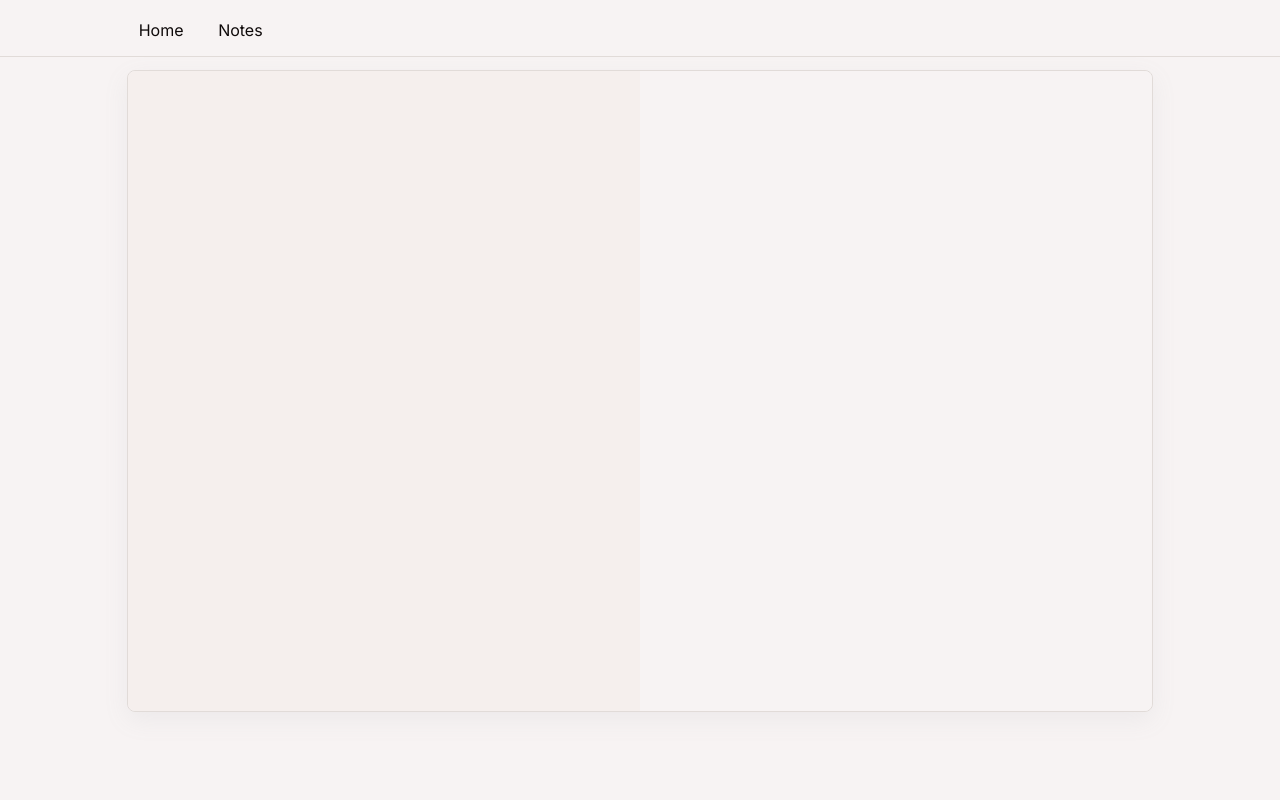
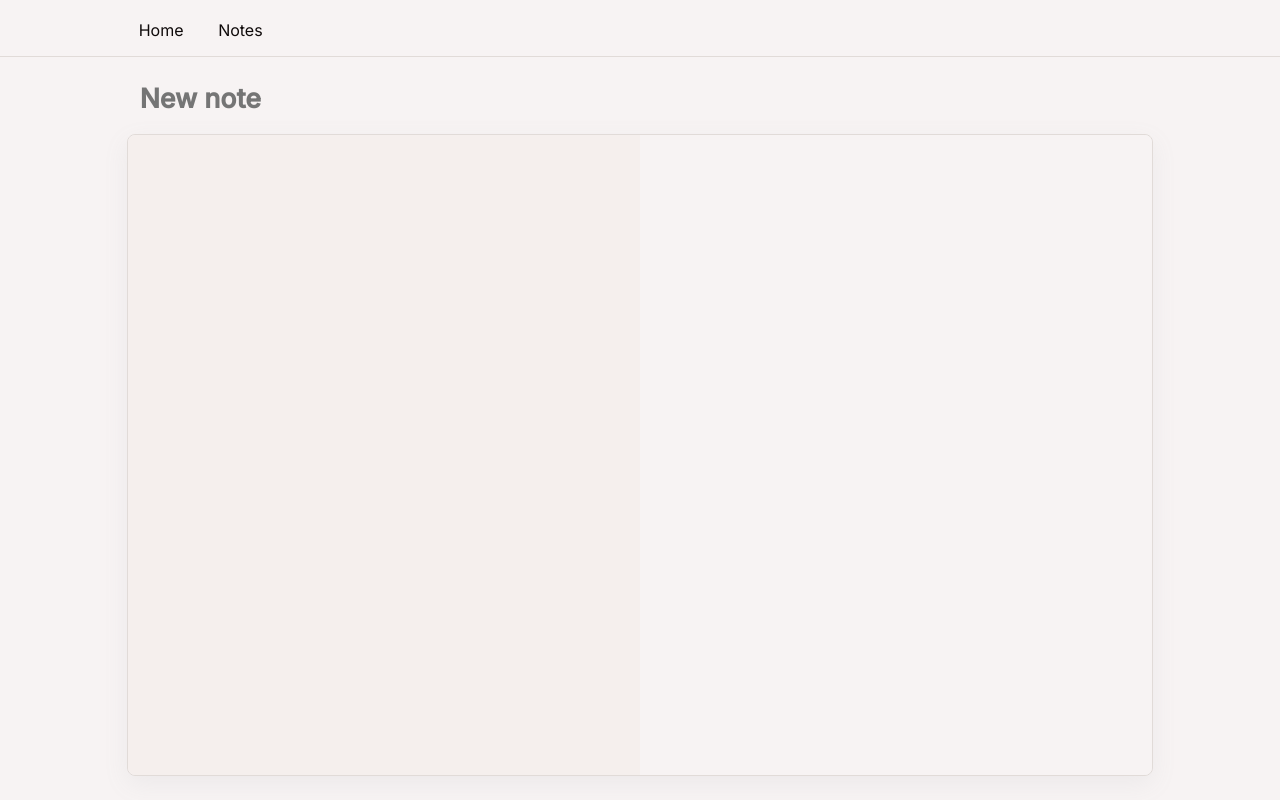
Before and after one commit to samkaj/buddy, a React (Create React App) app: page /notes in a window 1280 px wide. Built offline with nearby package versions, Linux system fonts and the light colour scheme.

Commit message:
Notes: Allow the user to set a filename.

```diff
--- a/src/main.scss
+++ b/src/main.scss
@@ -1,6 +1,7 @@
 @import url('https://fonts.googleapis.com/css2?family=Fira+Code:wght@400;600&family=Inter:wght@300;400;500&family=Secular+One&display=swap');
 
 $black: #0f0a0a;
+$blackvar: #353030;
 $white: #f7f3f3;
 
 $grey: #e1dbd8;
@@ -27,7 +28,7 @@ html {
 
 ::-moz-selection,
 ::selection {
-    background: $darkgrey;
+    background: $primaryvar;
 }
 
 .code {
--- a/src/notes/index.tsx
+++ b/src/notes/index.tsx
@@ -1,16 +1,29 @@
-import { FormEvent, useState } from 'react';
+import { FocusEvent, FormEvent, useState } from 'react';
 import { generate } from '../models/md-parser/generator';
 import './notes.scss';
 
 export const Notes = () => {
     const [output, setOutput] = useState<JSX.Element[]>();
+    const [noteName, setNoteName] = useState<string>('New note');
 
     const onTextInput = (e: FormEvent<HTMLTextAreaElement>) => {
         setOutput(generate(e.currentTarget.value));
     };
 
+    const onFilenameChange = (e: FocusEvent<HTMLInputElement>) => {
+        setNoteName(e.currentTarget.value);
+    };
+
     return (
         <>
+            <input
+                type="text"
+                name="Note name"
+                id="filename"
+                placeholder={noteName}
+                className="filename"
+                onBlur={onFilenameChange}
+            />
             <section className="editor shadow">
                 <textarea
                     className="input code"
--- a/src/notes/notes.scss
+++ b/src/notes/notes.scss
@@ -31,3 +31,28 @@ textarea.input {
     color: $black;
     max-width: 40vw;
 }
+
+.filename {
+    outline: none;
+    border: none;
+    background-color: transparent;
+    margin: 0 6pt 6pt 10vw;
+    padding: 8pt;
+    font-size: 20pt;
+    font-weight: 600;
+    border: 1px solid transparent;
+}
+
+.filename:focus,
+.filename:hover {
+    border-radius: 8px;
+    border-color: $grey;
+    background-color: $white;
+}
+
+::placeholder,
+:-ms-input-placeholder,
+::-ms-input-placeholder {
+    color: $darkgrey;
+    opacity: 1;
+}
```
